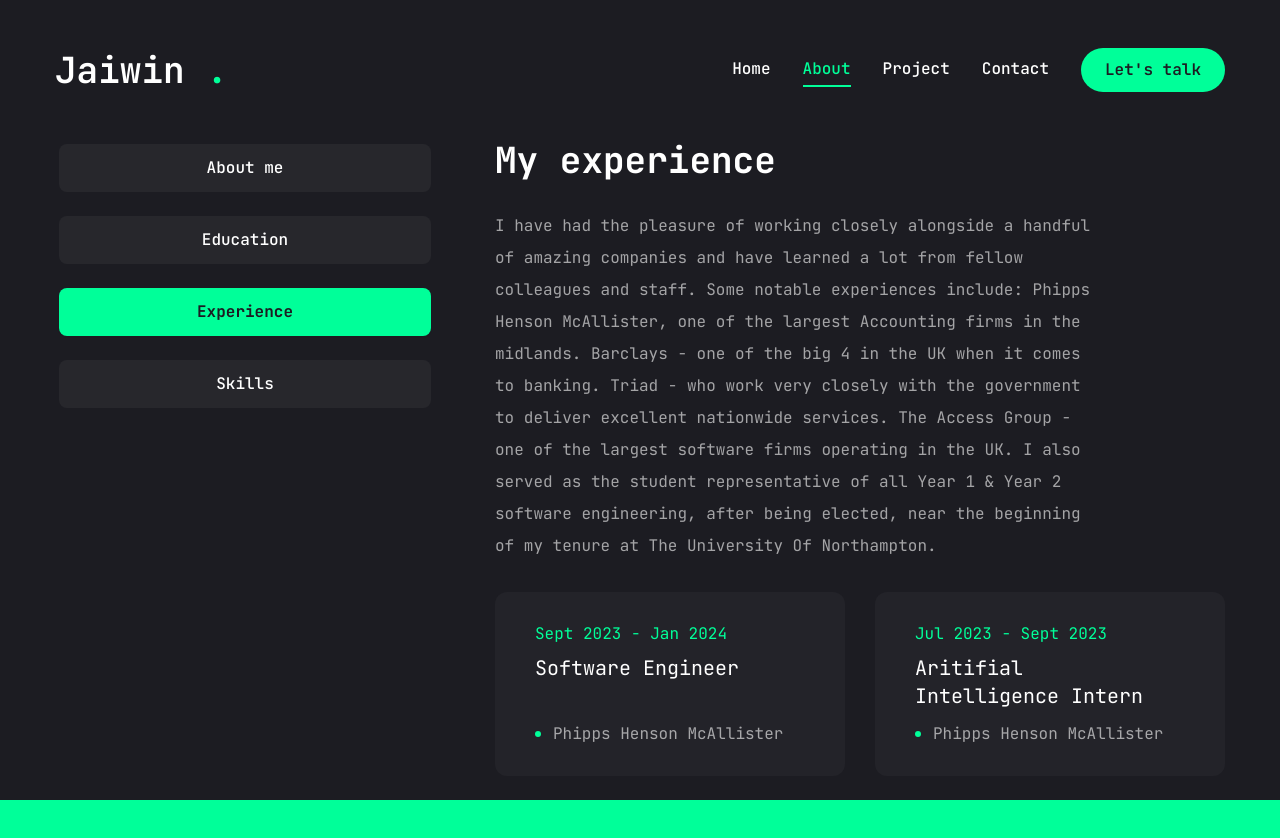
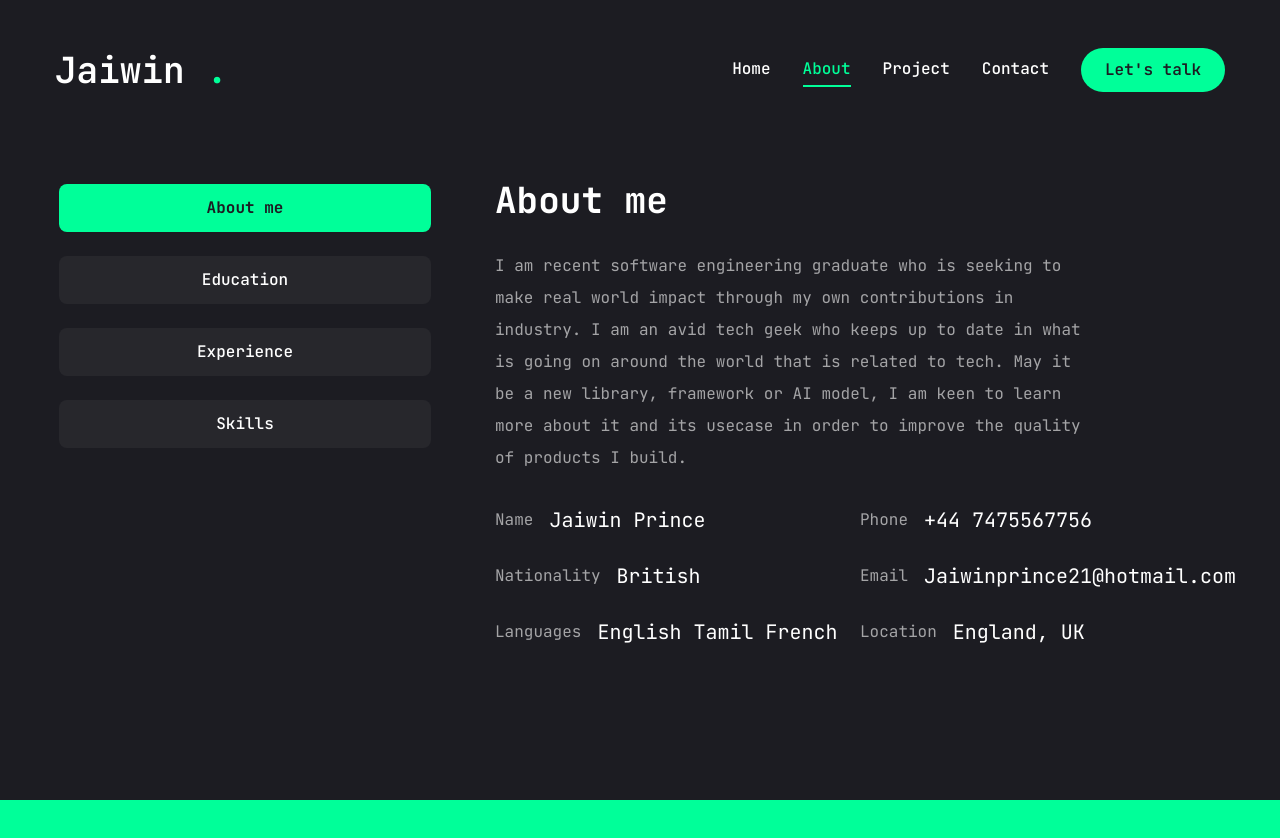
Before and after one commit to Jaiwin21/Portfolio, a Next.js app: page /about in a window 1280 px wide. Shown: the top 838 px of the page. After the commit the page ends 800 px from the top, so only its background shows below. Built offline with nearby package versions, Linux system fonts and the light colour scheme.

Commit message:
Polishing up some nuances

```diff
--- a/app/about/page.jsx
+++ b/app/about/page.jsx
@@ -1,7 +1,6 @@
 "use client";
 
 import {
-  FaHtml5,
   FaCss3,
   FaJs,
   FaReact,
@@ -14,7 +13,7 @@ import {SiTailwindcss, SiNextdotjs, SiTypescript, SiSpringboot, SiAmazonaws  } f
 
 const about = {
   title: "About me",
-  description: "I am recent software engineering graduate who is seeking to make real world impact through contributions in industry. I am an avid tech geek who keeps up to date in what is going on around the world which is tech related. May it be a new library, framework or AI model, I am keen to learn more about it and its usecase.",
+  description: "I am recent software engineering graduate who is seeking to make real world impact through my own contributions in industry. I am an avid tech geek who keeps up to date in what is going on around the world that is related to tech. May it be a new library, framework or AI model, I am keen to learn more about it and its usecase in order to improve the quality of products I build.",
   info: [
       {
       fieldName: "Name",
@@ -25,16 +24,20 @@ const about = {
       fieldValue: "+44 7475567756"
     },
     {
+      fieldName: "Nationality",
+      fieldValue: "British"
+    },
+    {
       fieldName: "Email",
       fieldValue: "Jaiwinprince21@hotmail.com"
     },
     {
-      fieldName: "Nationality",
-      fieldValue: "British"
+      fieldName: "Languages",
+      fieldValue: "English Tamil French"
     },
     {
-      fieldName: "Languages",
-      fieldValue: "English, Tamil, French"
+      fieldName: "Location",
+      fieldValue: "England, UK"
     },
 ]
 
@@ -44,7 +47,7 @@ const about = {
 const experience = {
   icon: "/resume/badge.svg",
   title: "My experience",
-  description: "I have had the pleasure of working closely alongside a handful of amazing companies and have learned a lot from fellow colleagues and staff. Some notable experiences include: Phipps Henson McAllister, one of the largest Accounting firms in the midlands. Barclays - one of the big 4 in the UK when it comes to banking. Triad - who work very closely with the government to deliver excellent nationwide services. The Access Group - one of the largest software firms operating in the UK. I also served as the student representative of all Year 1 & Year 2 software engineering, after being elected, near the beginning of my tenure at The University Of Northampton.",
+  description: "I have had the pleasure of working closely alongside a handful of leading companies and have learned a lot from fellow colleagues and staff. Some notable experiences include: Phipps Henson McAllister - One of the largest Accounting firms in the midlands. Barclays - Renowned as one of the big 4 in the UK when it comes to banking. Triad plc - Who work very closely with the government to deliver excellent services nationwide. The Access Group - One of the largest software firms currently operating in the UK. I also served as the student representative of all Year 1 & Year 2 software engineering students, after being elected near the beginning of my tenure, at The University Of Northampton.",
   items: [
 
     {
@@ -179,7 +182,7 @@ const About = () => {
     >
       <div className="container mx-auto">
         <Tabs
-        defaultValue="experience"
+        defaultValue="about"
         className="flex flex-col xl:flex-row gap-[60px]"
         >
           <TabsList className="flex flex-col w-full max-w-[380px] mx-auto xl:mx-0 gap-6" >
@@ -192,8 +195,24 @@ const About = () => {
           <div className="min-h-[70vh] w-full">
 
           {/* About me content */}
-          <TabsContent value="about" className="w-full">
-            about
+          <TabsContent value="about" className="w-full text-center xl:text-left">
+            <div className="flex flex-col gap-[30px]">
+              <h3 className="text-4xl font-bold">{about.title}</h3>
+              <p className="max-w-[600px] text-white/60 mx-auto xl:mx-0">{about.description}</p>
+              <ul className="grid grid-cols-1 xl:grid-cols-2 gap-y-6 max-w-[1000px] mx-auto xl:mx-0">
+                {about.info.map((item, index) => {
+                  return (
+                    <li
+                    key={index}
+                    className="flex items-center justify-center xl:justify-start gap-4"
+                    >
+                      <span className="text-white/60">{item.fieldName}</span>
+                      <span className="text-xl">{item.fieldValue}</span>
+                    </li>
+                  )
+                })}
+              </ul>
+            </div>
           </TabsContent>
 
           {/* Education Content */}
@@ -212,7 +231,7 @@ const About = () => {
                       <h3 className="text-xl max-w-[260px] min-h-[60px] text-center lg:text-left">{item.degree}</h3>
                       <div className="flex items-center gap-3">
                         <span className="w-[6px] h-[6px] rounded-full bg-accent"></span>
-                        <p className="text-white/60">{item.institution}</p>
+                        <p className="text-white/60 text-sm">{item.institution}</p>
                       </div>
                     </li>
                     );
```
